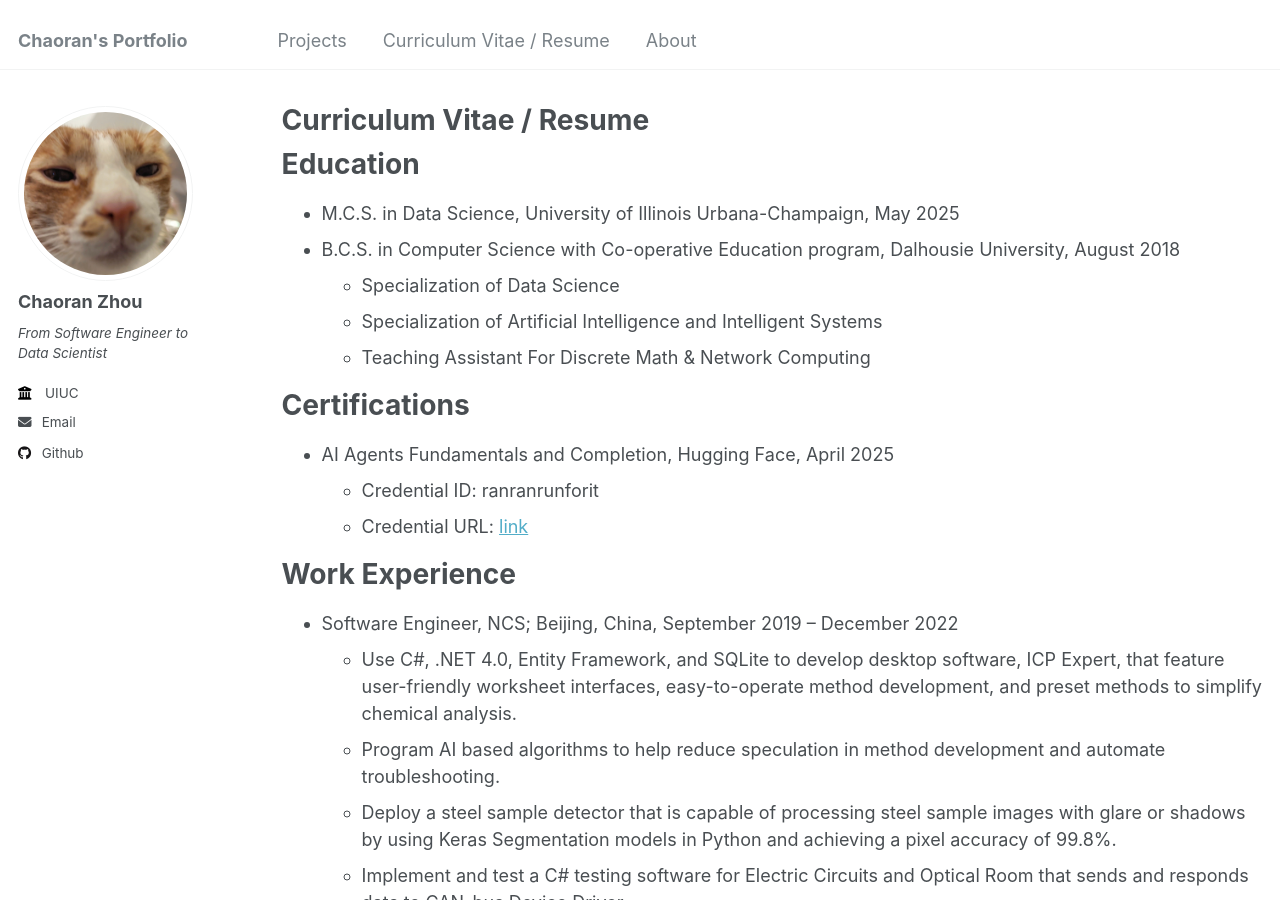
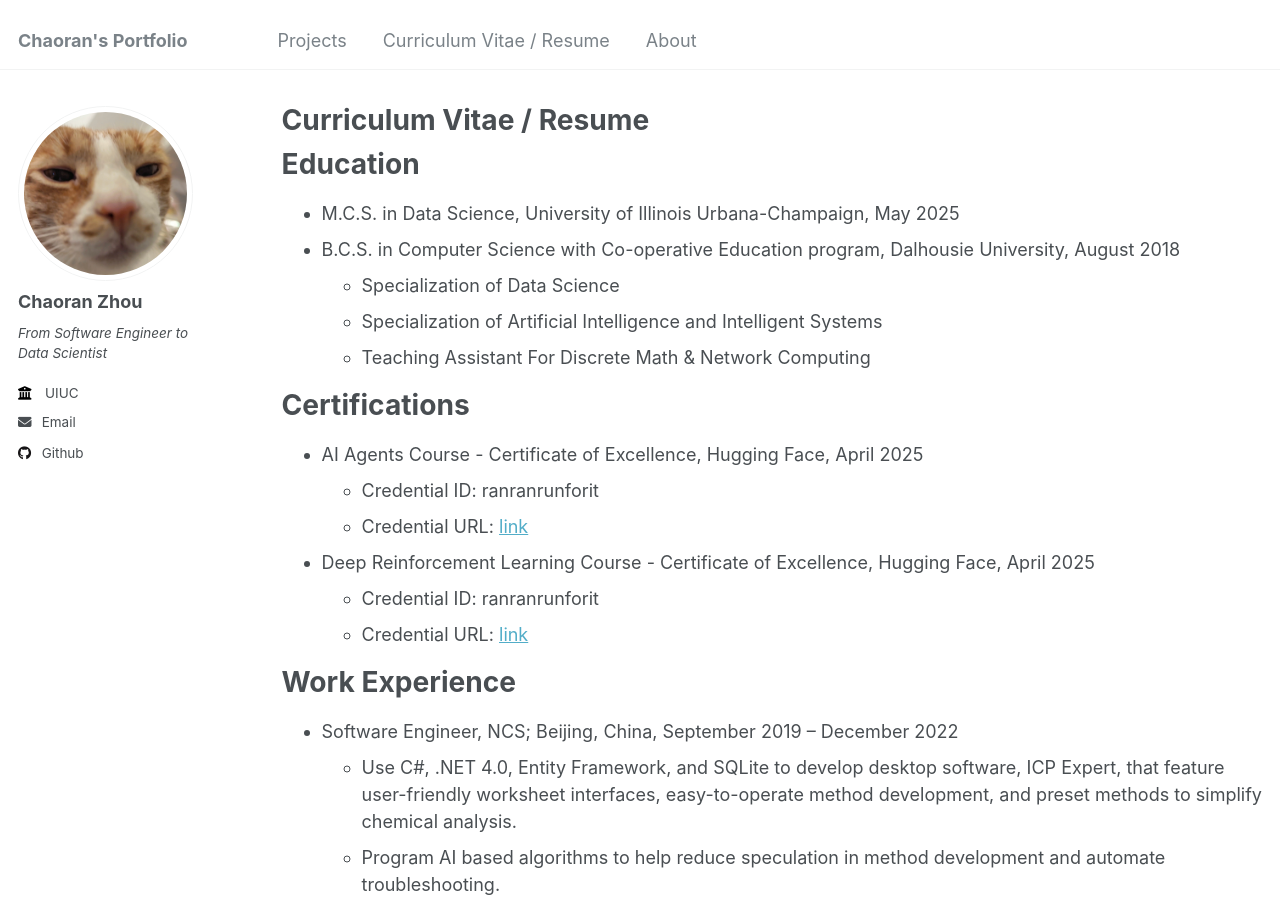
Before and after one commit to ranranrunforit/ranranrunforit.github.io, a Jekyll site: the page built from _pages/cv.md, in a window 1280 px wide and 900 px high. Built offline with Jekyll 4.4.1, drawn with Linux system fonts in a browser that asks for light colours.

Commit message:
Update cv.md

```diff
--- a/_pages/cv.md
+++ b/_pages/cv.md
@@ -21,7 +21,10 @@ Education
 
 Certifications
 ======
-* AI Agents Fundamentals and Completion, Hugging Face, April 2025
+* AI Agents Course - Certificate of Excellence, Hugging Face, April 2025
+  * Credential ID: ranranrunforit
+  * Credential URL: [link](https://huggingface.co/datasets/agents-course/certificates/resolve/main/certificates/ranranrunforit/2025-04-24.png)
+* Deep Reinforcement Learning Course - Certificate of Excellence, Hugging Face, April 2025
   * Credential ID: ranranrunforit
   * Credential URL: [link](https://huggingface.co/datasets/agents-course/certificates/resolve/main/certificates/ranranrunforit/2025-04-24.png)
 
```
